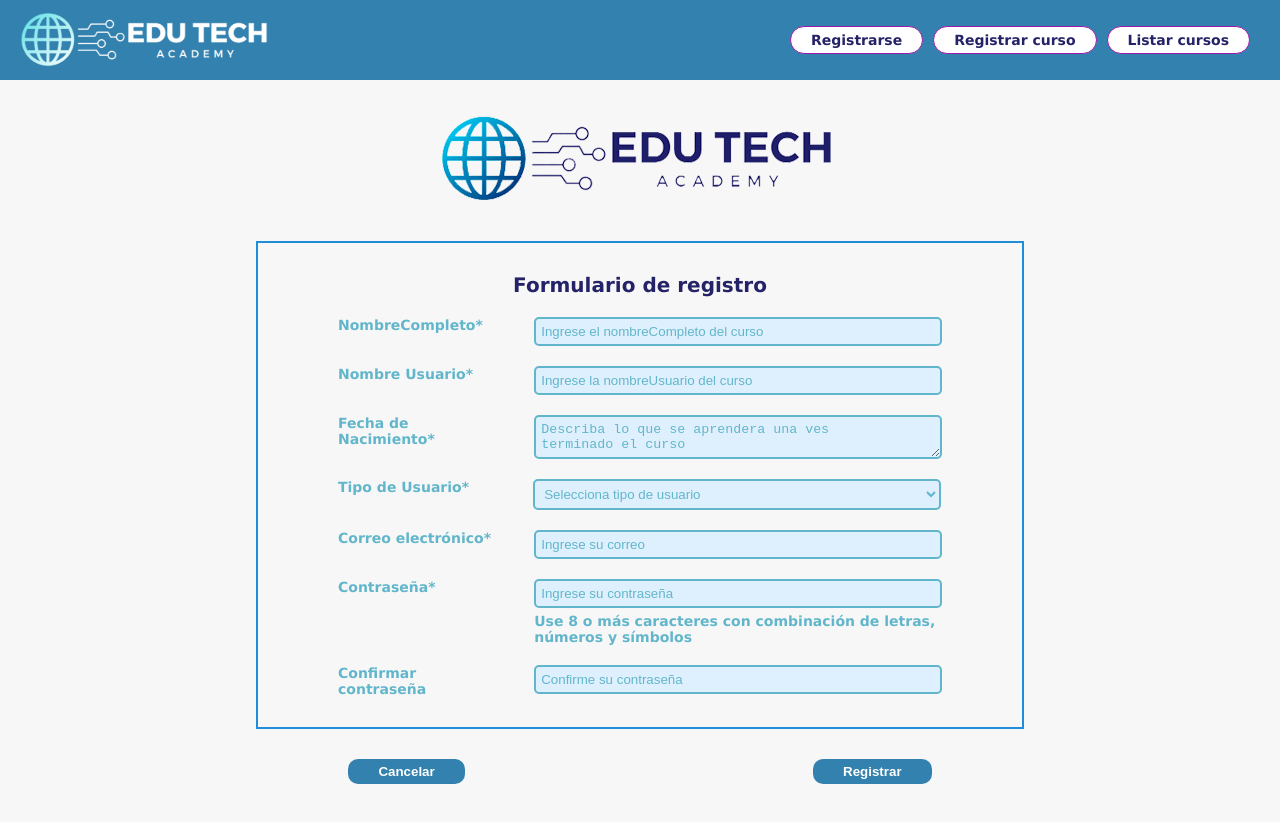
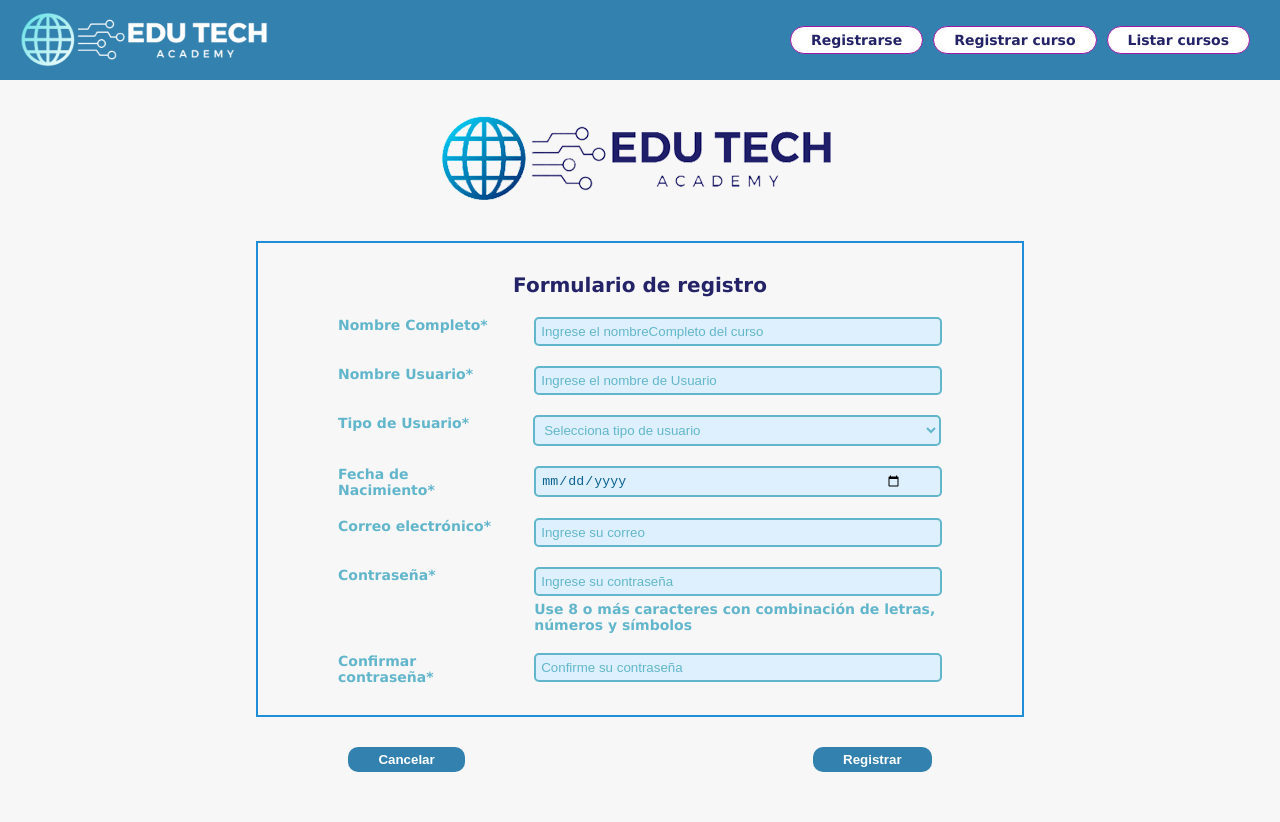
Before and after one commit to rebecayucratovar/EduTech_CodeCrafters, a React (Vite) app in the folder UI/online-courses/: page /registro-instructor in a window 1280 px wide. Shown: the top 822 px of the page. Built offline with nearby package versions, Linux system fonts and the light colour scheme.

Commit message:
validacion campo nombre,usuario y fecha

```diff
--- a/UI/online-courses/src/pages/FormRegistInstructor.tsx
+++ b/UI/online-courses/src/pages/FormRegistInstructor.tsx
@@ -7,7 +7,6 @@ import CheckIcon from "../assets/icons/CheckIcon.svg";
 //import { addInstructor} from "../slices/instructors.tsx";
 import { useNavigate } from "react-router-dom";
 import { useState } from "react";
-//import {addCourse} from "../slices/courses.tsx";
 
 export const FormRegistInstructor = () => {
   const navigate = useNavigate();
@@ -103,7 +102,7 @@ export const FormRegistInstructor = () => {
 
             <div className="form-register-course-content-data">
               <div className="form-register-course-content-data-field">
-                <label htmlFor="nombreCompleto">NombreCompleto*</label>
+                <label htmlFor="nombreCompleto">Nombre Completo*</label>
                 <div className="form-register-course-content-data-field-input">
                   <input
                       type="text"
@@ -112,14 +111,31 @@ export const FormRegistInstructor = () => {
                       {...register("nombreCompleto", {
                         required: {
                           value: true,
-                          message: "Por favor, ingrese el nombreCompleto del curso",
+                          message: "Por favor, ingrese el nombreCompleto",
                         },
                         maxLength: {
-                          value: 40,
-                          message: "El nombreCompleto no debe tener mas de 40 caracteres",
+                          value: 20,
+                          message: "El nombreCompleto no debe tener mas de 20 caracteres",
                         },
+                        minLength: {
+                          value: 2,
+                          message: "El nombreCompleto debe tener mas de 2 caracteres",
+                        },
+                        pattern: {
+                          value: /^[A-Za-zÀ-ÖØ-öø-ÿ ]+$/,  // Acepta letras y espacios
+                          message: "El nombre completo solo debe contener letras",
+                        }
                       })}
-                      maxLength={40}
+                      maxLength={20}
+                      onKeyDown={(e) => {
+                        const target = e.target as HTMLInputElement;
+                        if (e.key === " " && target.value.slice(-1) === " ") {
+                          e.preventDefault(); // Evita que se ingrese el segundo espacio en blanco
+                        }
+                        if (target.value.length >= 20 && e.key !== "Backspace" && e.key !== "Delete") {
+                          e.preventDefault();
+                        }
+                      }}
                       className={`${errors.nombreCompleto ? "error-input" : ""} ${
                           dirtyFields.nombreCompleto && !errors.nombreCompleto ? "success-input" : ""
                       }`}
@@ -154,22 +170,31 @@ export const FormRegistInstructor = () => {
                   <input
                       type="text"
                       id="nombreUsuario"
-                      placeholder="Ingrese la nombreUsuario del curso"
+                      placeholder="Ingrese el nombre de Usuario"
                       {...register("nombreUsuario", {
                         required: {
                           value: true,
                           message: "Porfavor, ingrese su nombre",
                         },
                         maxLength: {
-                          value: 40,
-                          message: "El nombre del intructor no debe ser mayor a 40",
+                          value: 20,
+                          message: "El nombre del intructor no debe ser mayor a 20",
                         },
                         pattern: {
-                          value: /^[A-Za-zÁÉÍÓÚáéíóúñÑ\s]+$/,
-                          message: "El nombre solo debe contener letras",
+                          value: /^[A-Za-zÁÉÍÓÚáéíóúñÑ0-9\s]+$/,
+                          message: "No acepta caracteres especiales",
                         },
                       })}
-                      maxLength={40}
+                      maxLength={20}
+                      onKeyDown={(e) => {
+                        const target = e.target as HTMLInputElement;
+                        if (e.key === " " && target.value.slice(-1) === " ") {
+                          e.preventDefault(); // Evita que se ingrese el segundo espacio en blanco
+                        }
+                        if (target.value.length >= 20 && e.key !== "Backspace" && e.key !== "Delete") {
+                          e.preventDefault();
+                        }
+                      }}
                       className={`${errors.nombreUsuario ? "error-input" : ""} ${
                           dirtyFields.nombreUsuario && !errors.nombreUsuario
                               ? "success-input"
@@ -195,54 +220,6 @@ export const FormRegistInstructor = () => {
                             className="check-icon"
                             src={CheckIcon}
                             alt="Icono de check"
-                        />
-                      </div>
-                  )}
-                </div>
-              </div>
-
-              <div className="form-register-course-content-data-field">
-                <label htmlFor="fechaNacimiento">Fecha de Nacimiento*</label>
-                <div className="form-register-course-content-data-field-input">
-                <textarea
-                    id="fechaNacimiento"
-                    placeholder="Describa lo que se aprendera una ves terminado el curso"
-                    {...register("fechaNacimiento", {
-                      required: {
-                        value: true,
-                        message: "Por favor, rellene el campo.",
-                      },
-                      maxLength: {
-                        value: 400,
-                        message:
-                            "La nombreUsuario no deben tener mas de 400 caracteres",
-                      },
-                    })}
-                    maxLength={400}
-                    className={`${errors.fechaNacimiento ? "error-input" : ""} ${
-                        dirtyFields.fechaNacimiento && !errors.fechaNacimiento
-                            ? "success-input"
-                            : ""
-                    }`}
-                />
-                  {errors.fechaNacimiento && (
-                      <div className="form-register-course-content-data-field-error">
-                        <label htmlFor="error">
-                          {JSON.stringify(errors.fechaNacimiento.message).replace(
-                              /^"|"$/g,
-                              ""
-                          )}
-                        </label>
-                        <img src={AlertIcon} alt="Icono de check"/>
-                      </div>
-                  )}
-
-                  {dirtyFields.fechaNacimiento && !errors.fechaNacimiento && (
-                      <div className="form-register-course-content-data-field-error">
-                        <img
-                            className="check-icon"
-                            src={CheckIcon}
-                            alt="Icono de alerta"
                         />
                       </div>
                   )}
@@ -295,6 +272,56 @@ export const FormRegistInstructor = () => {
                   )}
                 </div>
               </div>
+
+              <div className="form-register-course-content-data-field">
+                <label htmlFor="fechaNacimiento">Fecha de Nacimiento*</label>
+                <div className="form-register-course-content-data-field-input">
+                <input
+                    type={"date"}
+                    id="fechaNacimiento"
+                    max="2006-01-01"
+                    placeholder="Describa lo que se aprendera una ves terminado el curso"
+                    {...register("fechaNacimiento", {
+                      required: {
+                        value: true,
+                        message: "Por favor, seleccione la fecha de nacimiento.",
+
+                      },
+                      validate: {
+                        dateBefore20060101: value => value <= '2006-01-01' || "La fecha de nacimiento debe ser anterior al 01/01/2006",
+                        dateNotEmpty: value => value !== '' || "La fecha de nacimiento es obligatoria",
+                      }
+                    })}
+                    className={`${errors.fechaNacimiento ? "error-input" : ""} ${
+                        dirtyFields.fechaNacimiento && !errors.fechaNacimiento
+                            ? "success-input"
+                            : ""
+                    }`}
+                />
+                  {errors.fechaNacimiento && (
+                      <div className="form-register-course-content-data-field-error">
+                        <label htmlFor="error">
+                          {JSON.stringify(errors.fechaNacimiento.message).replace(
+                              /^"|"$/g,
+                              ""
+                          )}
+                        </label>
+                        <img src={AlertIcon} alt="Icono de check"/>
+                      </div>
+                  )}
+
+                  {dirtyFields.fechaNacimiento && !errors.fechaNacimiento && (
+                      <div className="form-register-course-content-data-field-error">
+                        <img
+                            className="check-icon"
+                            src={CheckIcon}
+                            alt="Icono de alerta"
+                        />
+                      </div>
+                  )}
+                </div>
+              </div>
+
               <div className="form-register-course-content-data-field">
                 <label htmlFor="correo">Correo electrónico*</label>
                 <div className="form-register-course-content-data-field-input">
@@ -412,7 +439,7 @@ export const FormRegistInstructor = () => {
               </div>
 
               <div className="form-register-course-content-data-field">
-                <label htmlFor="confirmacionContraseña">Confirmar contraseña</label>
+                <label htmlFor="confirmacionContraseña">Confirmar contraseña*</label>
                 <div className="form-register-course-content-data-field-input">
                   <input
                       type="password"
@@ -482,7 +509,7 @@ export const FormRegistInstructor = () => {
         {showModalByClickInRegister && (
             <Modal
                 title="Registro exitoso"
-                description="Se registró correctamente el curso"
+                description="Se registró correctamente"
                 txtBtnAccept="Aceptar"
                 onAccept={() => {
                   reset();
@@ -507,7 +534,7 @@ export const FormRegistInstructor = () => {
         {showModalByClickInCancel && (
             <Modal
                 title="¿Estás seguro?"
-                description="¿Estás seguro de que desea cancelar el registro del curso?"
+                description="¿Estás seguro de que desea cancelar el registro?"
                 txtBtnAccept="Si, seguro"
                 txtBtnCancel="No, continuar"
                 showBtnCancel={true}
--- a/UI/online-courses/src/slices/instructors.tsx
+++ b/UI/online-courses/src/slices/instructors.tsx
@@ -4,7 +4,7 @@ export interface Instructors {
   id: string;
   nombreCompleto: string;
   nombreUsuario: string;
-  fechaNacimiento: string;
+  fechaNacimiento: Date;
   tipoUsuario: string;
   correo: string;
   contraseña: string;
```
Also changed, not shown: 1 other file (tests, documents, lock files or other folders).
